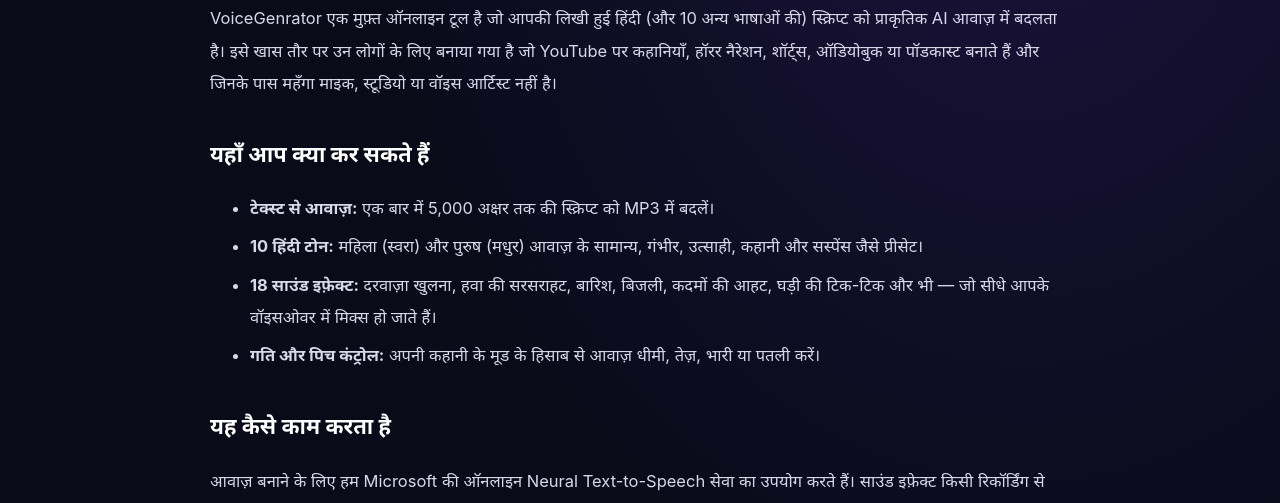
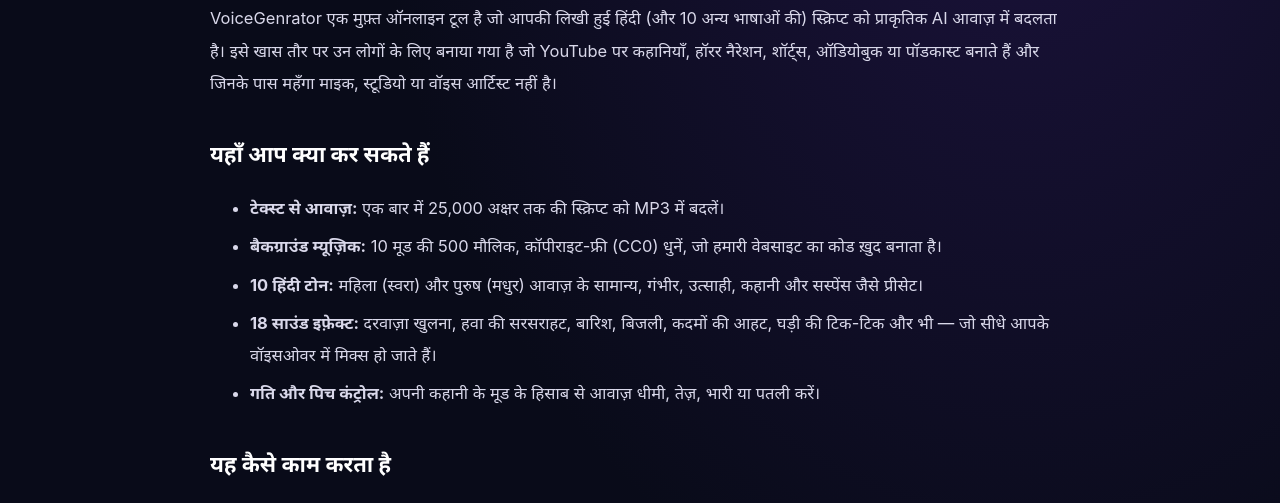
Before and after one commit to Voivegenerator/new-, a Flask app: page /about in a window 1280 px wide. Shown: the part 215-718 px from the top of the page. Run offline with Flask 3, Linux system fonts and the light colour scheme.

Commit message:
About page: 25,000 chars and background music

```diff
--- a/templates/pages/about.html
+++ b/templates/pages/about.html
@@ -4,7 +4,7 @@
 <p>VoiceGenrator एक मुफ़्त ऑनलाइन टूल है जो आपकी लिखी हुई हिंदी (और 10 अन्य भाषाओं की) स्क्रिप्ट को प्राकृतिक AI आवाज़ में बदलता है। इसे खास तौर पर उन लोगों के लिए बनाया गया है जो YouTube पर कहानियाँ, हॉरर नैरेशन, शॉर्ट्स, ऑडियोबुक या पॉडकास्ट बनाते हैं और जिनके पास महँगा माइक, स्टूडियो या वॉइस आर्टिस्ट नहीं है।</p>
 <h2>यहाँ आप क्या कर सकते हैं</h2>
 <ul>
-<li><strong>टेक्स्ट से आवाज़:</strong> एक बार में 5,000 अक्षर तक की स्क्रिप्ट को MP3 में बदलें।</li>
+<li><strong>टेक्स्ट से आवाज़:</strong> एक बार में 25,000 अक्षर तक की स्क्रिप्ट को MP3 में बदलें।</li><li><strong>बैकग्राउंड म्यूज़िक:</strong> 10 मूड की 500 मौलिक, कॉपीराइट-फ्री (CC0) धुनें, जो हमारी वेबसाइट का कोड ख़ुद बनाता है।</li>
 <li><strong>10 हिंदी टोन:</strong> महिला (स्वरा) और पुरुष (मधुर) आवाज़ के सामान्य, गंभीर, उत्साही, कहानी और सस्पेंस जैसे प्रीसेट।</li>
 <li><strong>18 साउंड इफ़ेक्ट:</strong> दरवाज़ा खुलना, हवा की सरसराहट, बारिश, बिजली, कदमों की आहट, घड़ी की टिक-टिक और भी — जो सीधे आपके वॉइसओवर में मिक्स हो जाते हैं।</li>
 <li><strong>गति और पिच कंट्रोल:</strong> अपनी कहानी के मूड के हिसाब से आवाज़ धीमी, तेज़, भारी या पतली करें।</li>
```
